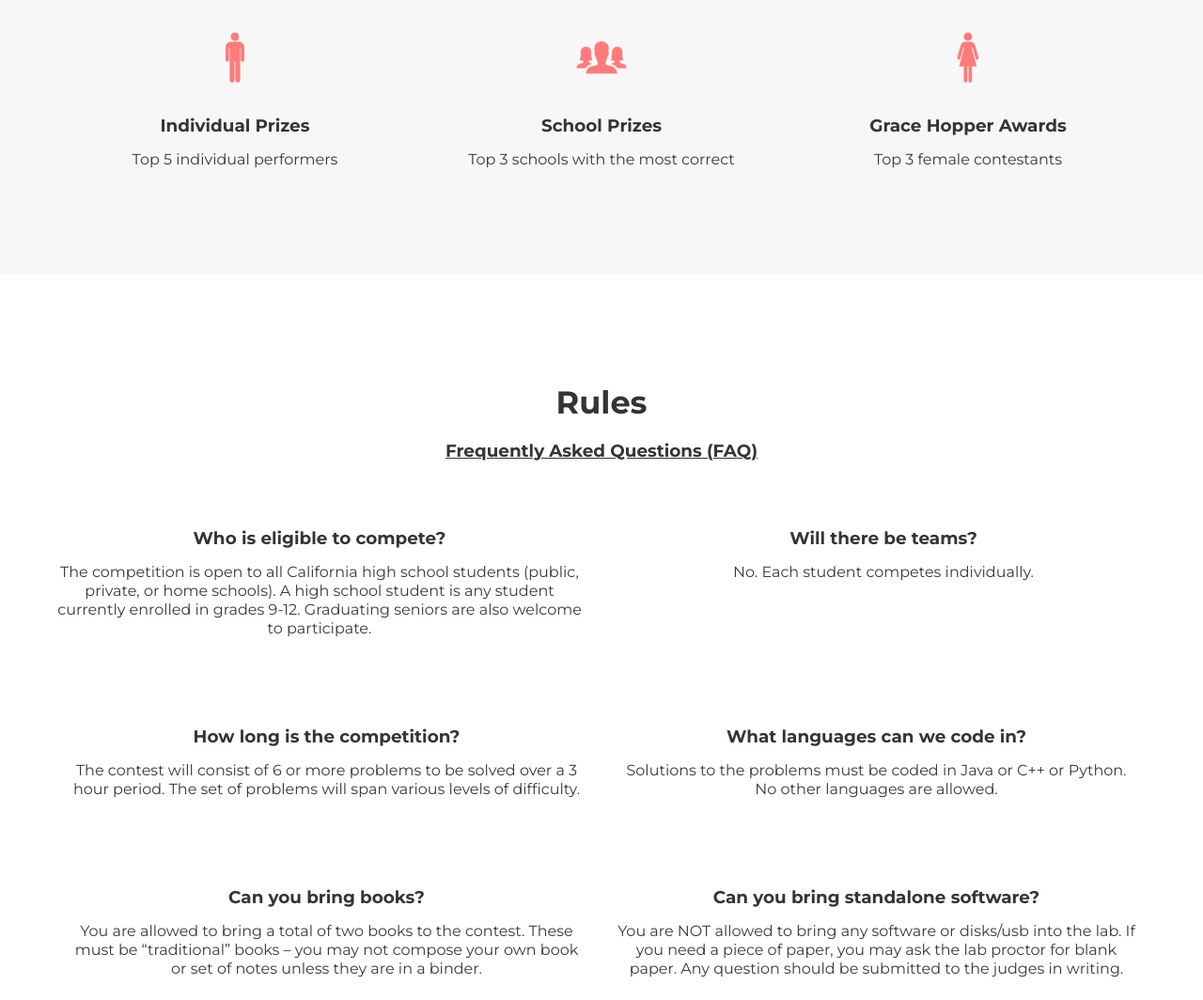
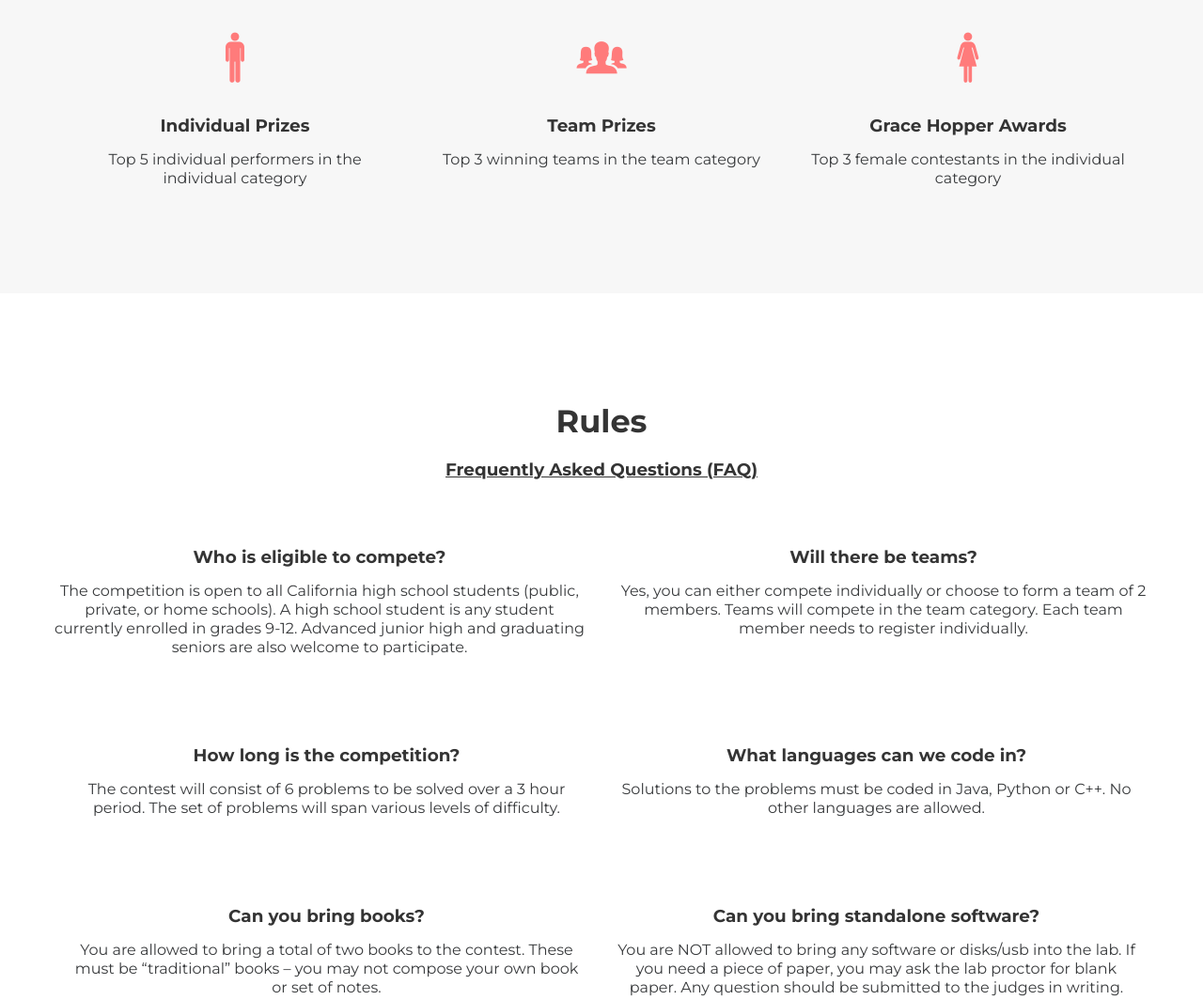
Before and after one commit to cpp-coding-challenge/cpp-coding-challenge.github.io, a plain HTML site: page index.html in a window 1280 px wide. Shown: the part 3080-4144 px from the top of the page at 94% size. Drawn offline with Linux system fonts and the light colour scheme; some packages are replaced by stand-ins of ours; files whose address does not match are found by name.

Commit message:
Added team option

```diff
--- a/index.html
+++ b/index.html
@@ -228,21 +228,21 @@
                   <div class="text-center">
                     <i class="text-primary icon ion-man"></i>
                     <h3>Individual Prizes</h3>
-                    <p>Top 5 individual performers</p>
+                    <p>Top 5 individual performers in the individual category</p>
                   </div>
                 </div>
                 <div class="review">
                   <div class="text-center">
                     <i class="text-primary icon ion-ios-people"></i>
-                    <h3>School Prizes</h3>
-                    <p>Top 3 schools with the most correct submissions</p>
+                    <h3>Team Prizes</h3>
+                    <p>Top 3 winning teams in the team category</p>
                   </div>
                 </div>
                 <div class="review">
                   <div class="text-center">
                     <i class="text-primary icon ion-woman"></i>
                     <h3>Grace Hopper Awards</h3>
-                    <p>Top 3 female contestants</p>
+                    <p>Top 3 female contestants in the individual category</p>
                   </div>
                 </div>
               </div>
@@ -264,26 +264,26 @@
 
               <div class="column column-padding col-md-6">
                 <h3>Who is eligible to compete?</h3>
-                <p>The competition is open to all California high school students (public, private, or home schools). A high school student is any student currently enrolled in grades 9-12. Graduating seniors are also welcome to participate.</p>
+                <p>The competition is open to all California high school students (public, private, or home schools). A high school student is any student currently enrolled in grades 9-12. Advanced junior high and graduating seniors are also welcome to participate.</p>
               </div>
               <div class="column column-padding col-md-6">
                 <h3>Will there be teams?</h3>
-                <p>No. Each student competes individually.</p>
+                <p>Yes, you can either compete individually or choose to form a team of 2 members. Teams will compete in the team category. Each team member needs to register individually.</p>
               </div>
                 </div>
               <div class="column column-padding col-md-6">
                 <h3>How long is the competition?</h3>
-                <p>The contest will consist of 6 or more problems to be solved over a 3 hour period. The set of problems will span various levels of difficulty.</p>
+                <p>The contest will consist of 6 problems to be solved over a 3 hour period. The set of problems will span various levels of difficulty.</p>
               </div>
                 <div class="column column-padding col-md-6">
                 <h3>What languages can we code in?</h3>
-                <p>Solutions to the problems must be coded in Java or C++ or Python. No other languages are allowed.</p>
+                <p>Solutions to the problems must be coded in Java, Python or C++. No other languages are allowed.</p>
               </div>
             </div>
             <div class="row">
                 <div class="column column-padding col-md-6">
                 <h3>Can you bring books?</h3>
-                <p>You are allowed to bring a total of two books to the contest. These must be “traditional” books – you may not compose your own book or set of notes unless they are in a binder.</p>
+                <p>You are allowed to bring a total of two books to the contest. These must be “traditional” books – you may not compose your own book or set of notes.</p>
             </div>
                 <div class="column column-padding col-md-6">
                 <h3>Can you bring standalone software?</h3>
```
